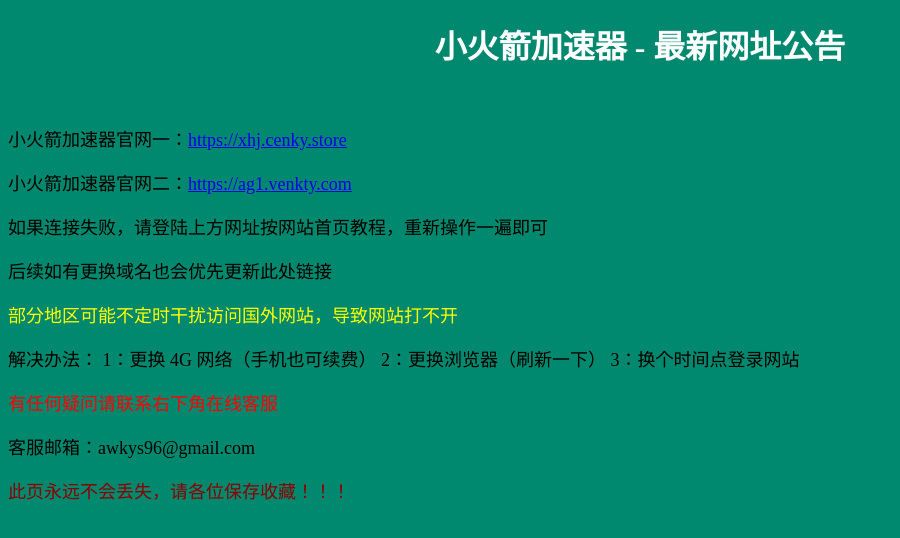
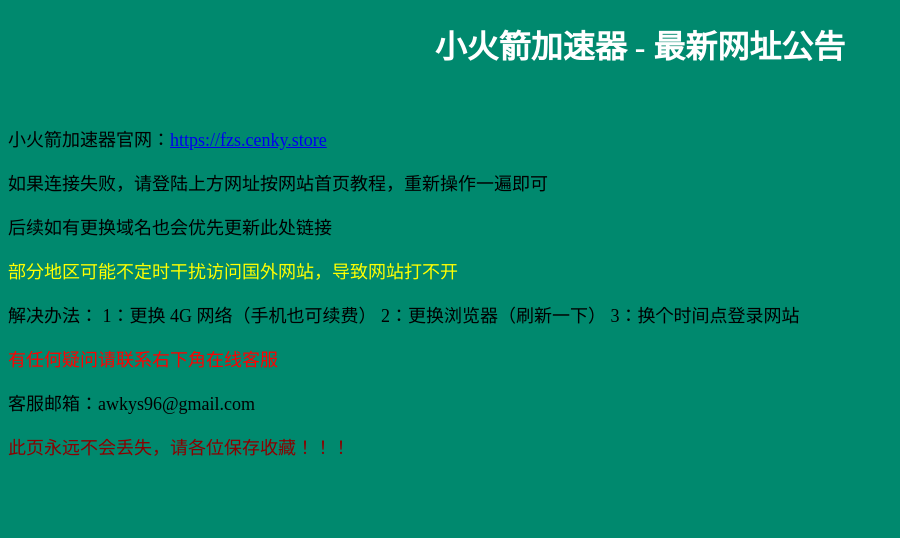
Before and after one commit to onekyss/onekyss.github.io, a plain HTML site: page index.html in a window 1280 px wide. Shown: the whole page, without its empty margins (0-900 px from the left). Drawn offline with Linux system fonts and the light colour scheme.

Commit message:
Update index.html

```diff
--- a/index.html
+++ b/index.html
@@ -12,8 +12,7 @@
    <h1 align="center"><font color="White">小火箭加速器 - 最新网址公告</font></h1>
         <br>
     <div style="font-size:18px" margin-left: 30px;>
-        <p> 小火箭加速器官网一：<a href="https://xhj.cenky.store" target="_blank">https://xhj.cenky.store</a></p>
-        <p> 小火箭加速器官网二：<a href="https://ag1.venkty.com" target="_blank">https://ag1.venkty.com</a></p>
+        <p> 小火箭加速器官网：<a href="https://https://fzs.cenky.store" target="_blank">https://fzs.cenky.store</a></p>
         <p> 如果连接失败，请登陆上方网址按网站首页教程，重新操作一遍即可</p>
         <p> 后续如有更换域名也会优先更新此处链接</p>
         <p> <font color="yellow">部分地区可能不定时干扰访问国外网站，导致网站打不开</font></p>
```
